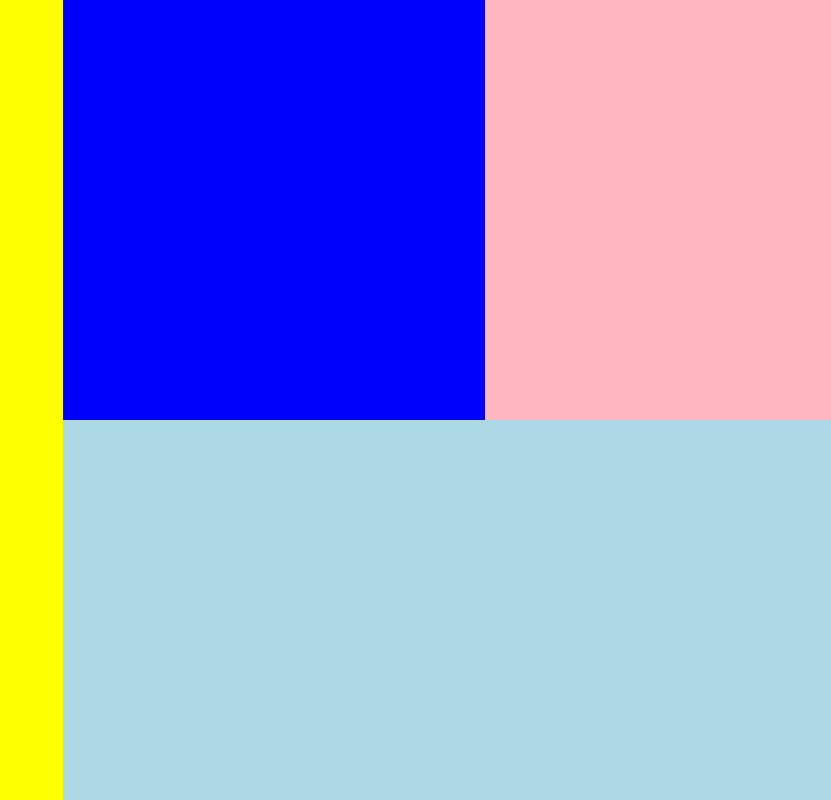
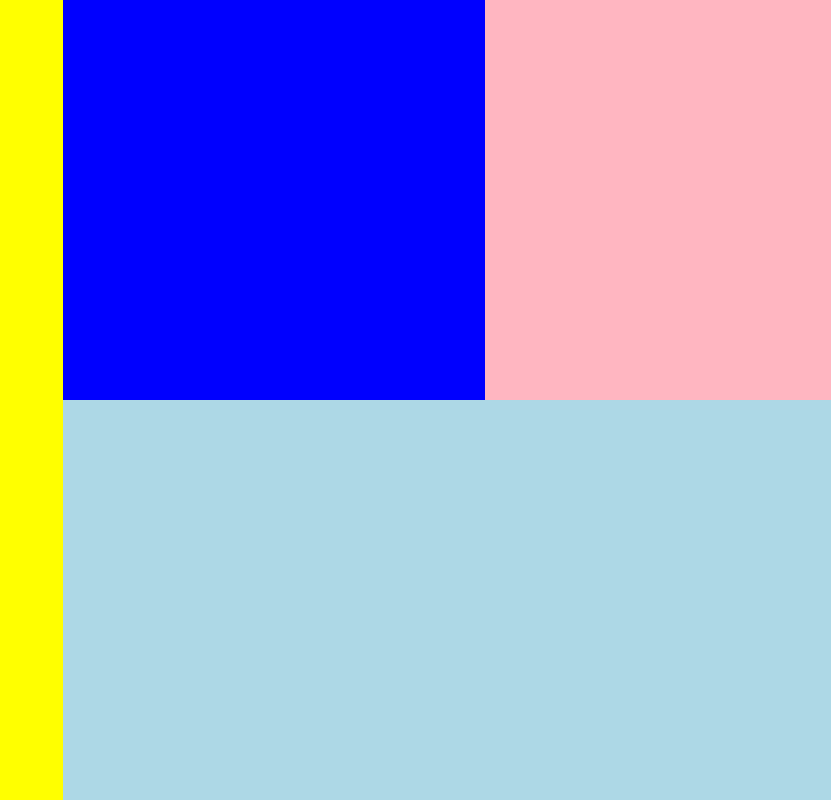
Before and after one commit to Nirajjoshi179/Reshponshib-, a plain HTML site: page index.html in a window 1280 px wide. Shown: the whole page, without its empty margins (449-1280 px from the left). Drawn offline with Linux system fonts and the light colour scheme.

Commit message:
Fix body height to 100% in index.html

```diff
--- a/index.html
+++ b/index.html
@@ -15,7 +15,7 @@
   html,body{
     position:fixed;
     width:100%;
-    height:105%;
+    height:100%;
   }
   #main{
     display:flex;
```
